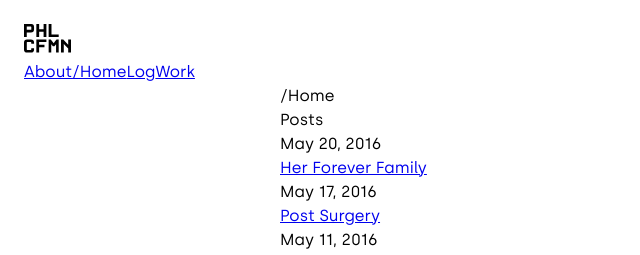
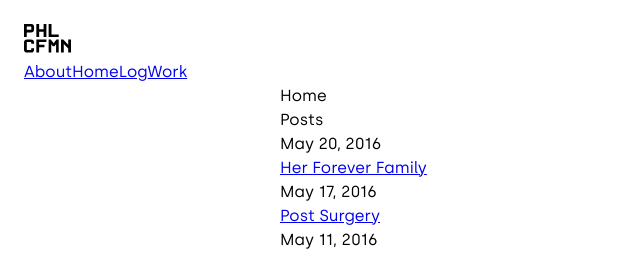
Before and after one commit to philcoffman/philcoffman.com, a Jekyll site: the page built from index.md, in a window 1280 px wide. Shown: the top 255 px of the page, without its empty margins (0-640 px from the left). Built offline with Jekyll 4.4.1, drawn with Linux system fonts in a browser that asks for light colours.

```diff
--- a/index.md
+++ b/index.md
@@ -1,5 +1,5 @@
 ---
-title: "/Home"
+title: Home
 position: 0
 layout: home
 ---
```
